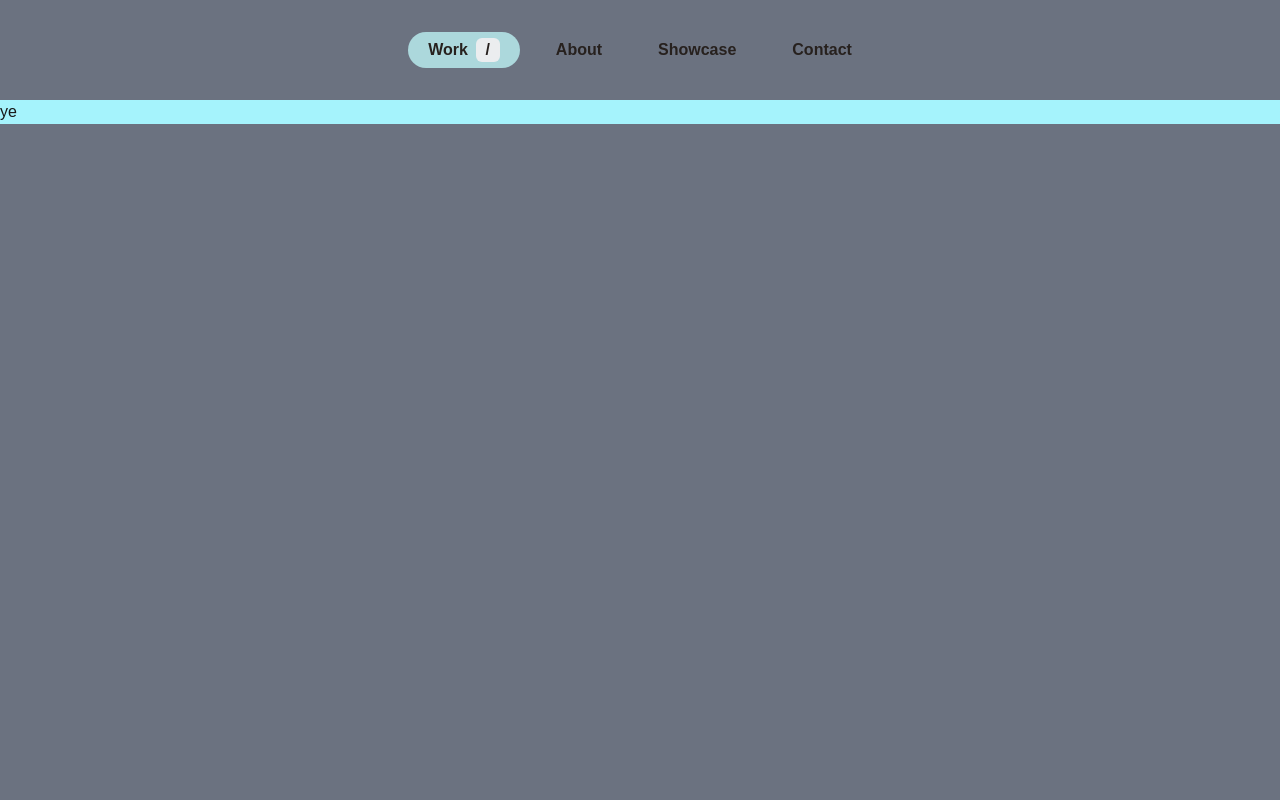
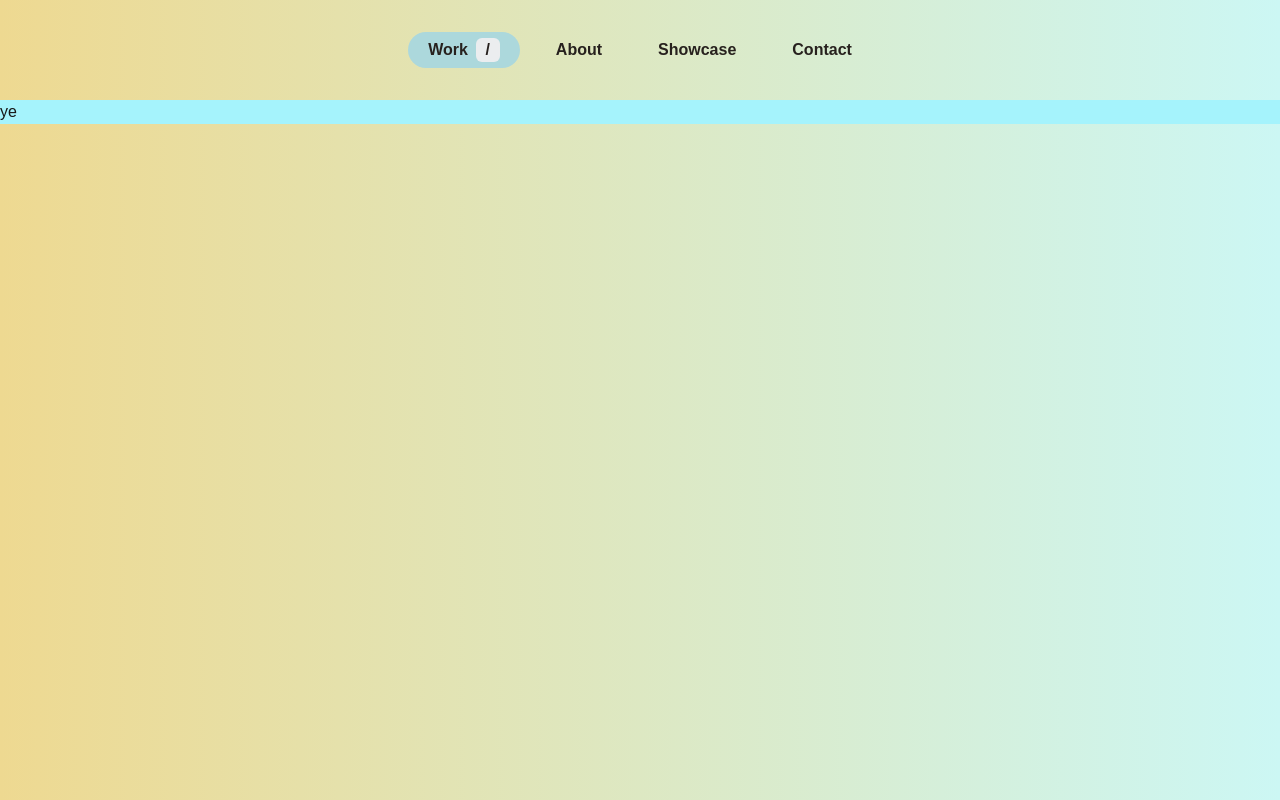
Before and after one commit to Ale-1508/portfolio, a Next.js app: page / in a window 1280 px wide. Built offline with nearby package versions, Linux system fonts and the light colour scheme.

Commit message:
added background gradient

```diff
--- a/src/app/globals.css
+++ b/src/app/globals.css
@@ -3,7 +3,7 @@
 @tailwind utilities;
 
 :root {
-  --background: theme('colors.gray.500');
+  --background: linear-gradient(to right, #eed991, #ccf7f4);;
   --foreground: #171717;
 }
 
@@ -15,6 +15,7 @@
 }
 
 body {
+  height: 100%;
   color: var(--foreground);
   background: var(--background);
   font-family: Arial, Helvetica, sans-serif;
```
